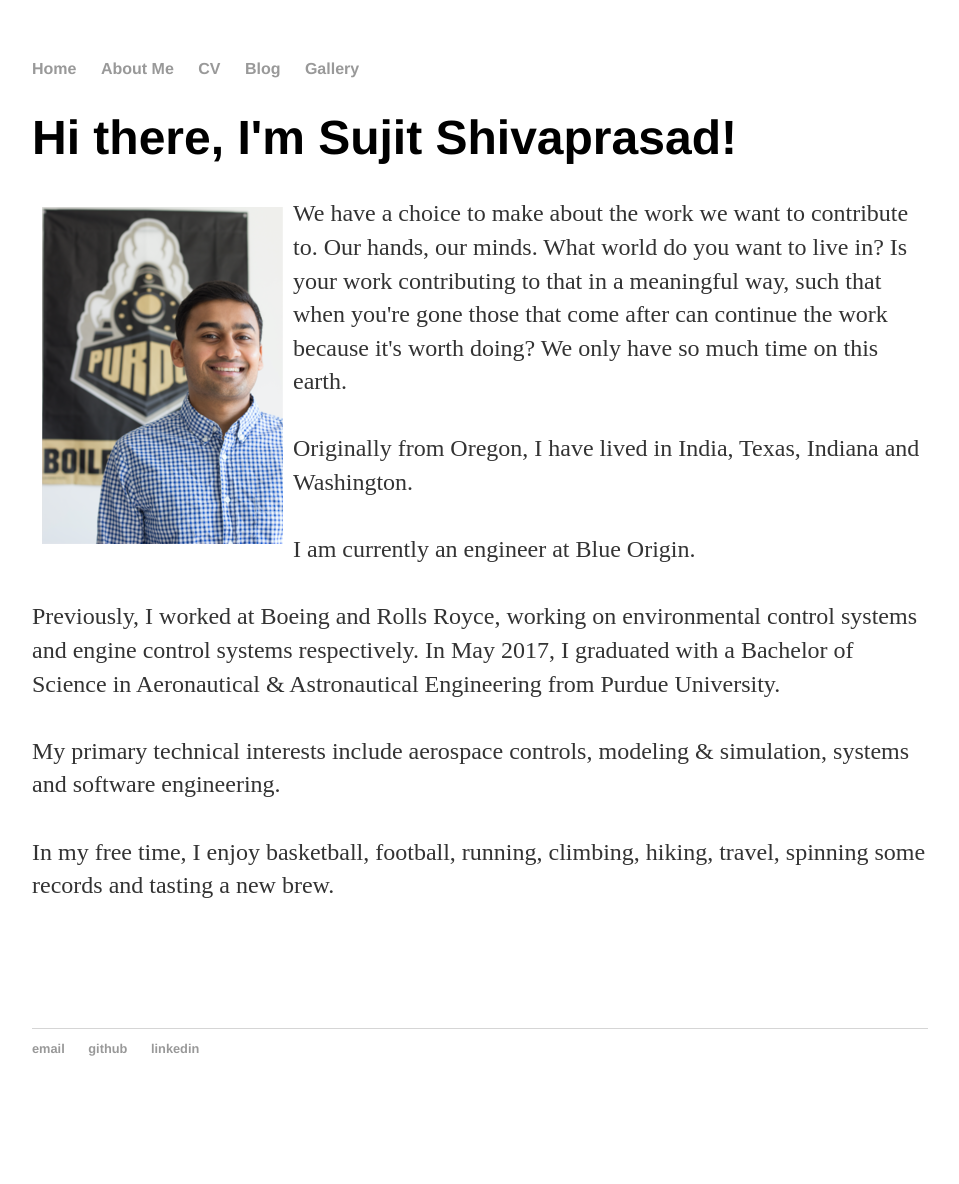
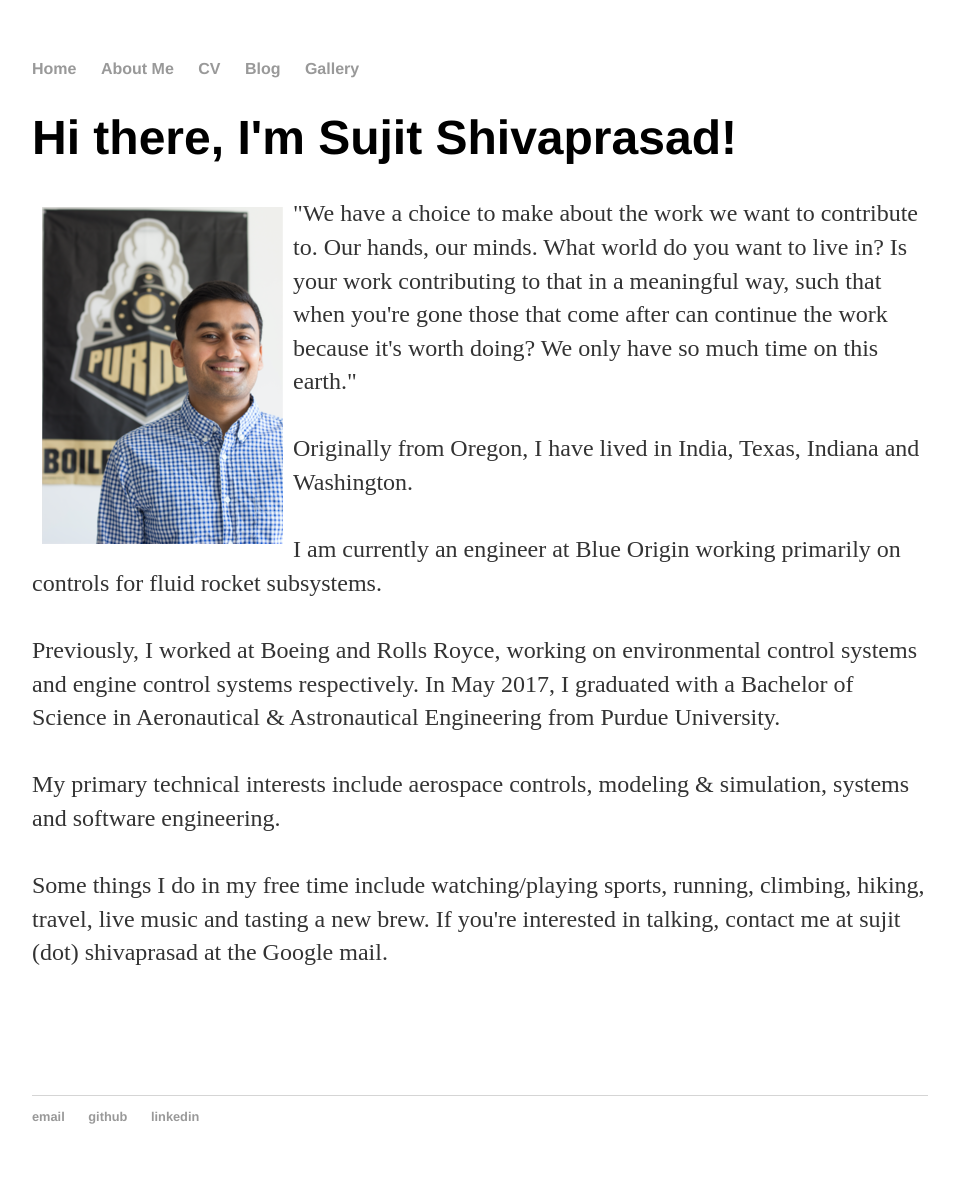
Before and after one commit to sujitshivaprasad/sujitshivaprasad.github.io, a Jekyll site: the page built from index.html, in a window 1280 px wide. Shown: the whole page, without its empty margins (160-1119 px from the left). Built offline with Jekyll 4.4.1, drawn with Linux system fonts in a browser that asks for light colours; before the commit the page ends 1116 px from its top, so only the background shows below that.

Commit message:
Update index.html

```diff
--- a/index.html
+++ b/index.html
@@ -5,15 +5,15 @@ title: Sujit Shivaprasad, Aerospace Engineer
 <div class="blurb">
 	<h1>Hi there, I'm Sujit Shivaprasad!</h1>
 	<p><img src="img/me.png" alt="Sujit Shivaprasad" align="left" hspace="10" vspace="10"/>
-	We have a choice to make about the work we want to contribute to. Our hands, our minds.
+	"We have a choice to make about the work we want to contribute to. Our hands, our minds.
 	What world do you want to live in? Is your work contributing to that in a meaningful way, such that when you're gone those that come after can continue the work because it's worth doing?
-	We only have so much time on this earth.
+	We only have so much time on this earth."
 	<br>
 	<br>
 	Originally from Oregon, I have lived in India, Texas, Indiana and Washington.
 	<br>
 	<br>
-	I am currently an engineer at Blue Origin.
+	I am currently an engineer at Blue Origin working primarily on controls for fluid rocket subsystems.
 	<br>
 	<br>
 	Previously, I worked at Boeing and Rolls Royce, working on environmental control systems and engine control systems respectively. In May 2017, I graduated with a Bachelor of Science in Aeronautical & Astronautical Engineering from Purdue University.
@@ -22,7 +22,7 @@ title: Sujit Shivaprasad, Aerospace Engineer
 	My primary technical interests include aerospace controls, modeling & simulation, systems and software engineering.
 	<br>
 	<br>
-	In my free time, I enjoy basketball, football, running, climbing, hiking, travel, spinning some records and tasting a new brew.
+	Some things I do in my free time include watching/playing sports, running, climbing, hiking, travel, live music and tasting a new brew. If you're interested in talking, contact me at sujit (dot) shivaprasad at the Google mail.
 	<br>
 	<br>
 	<br>
```
